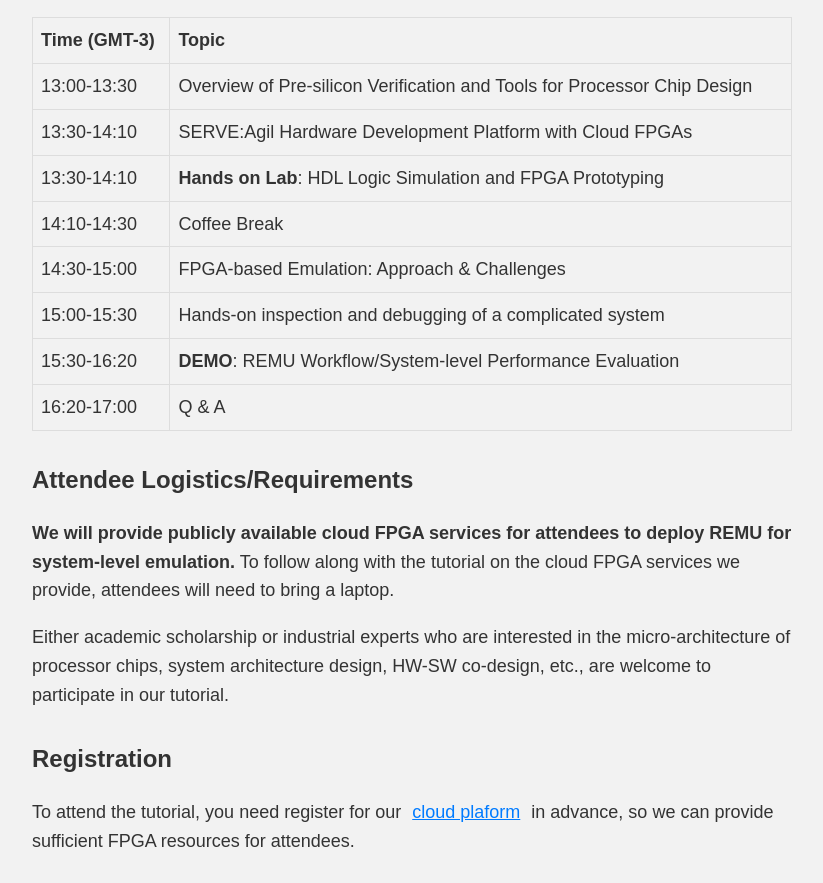
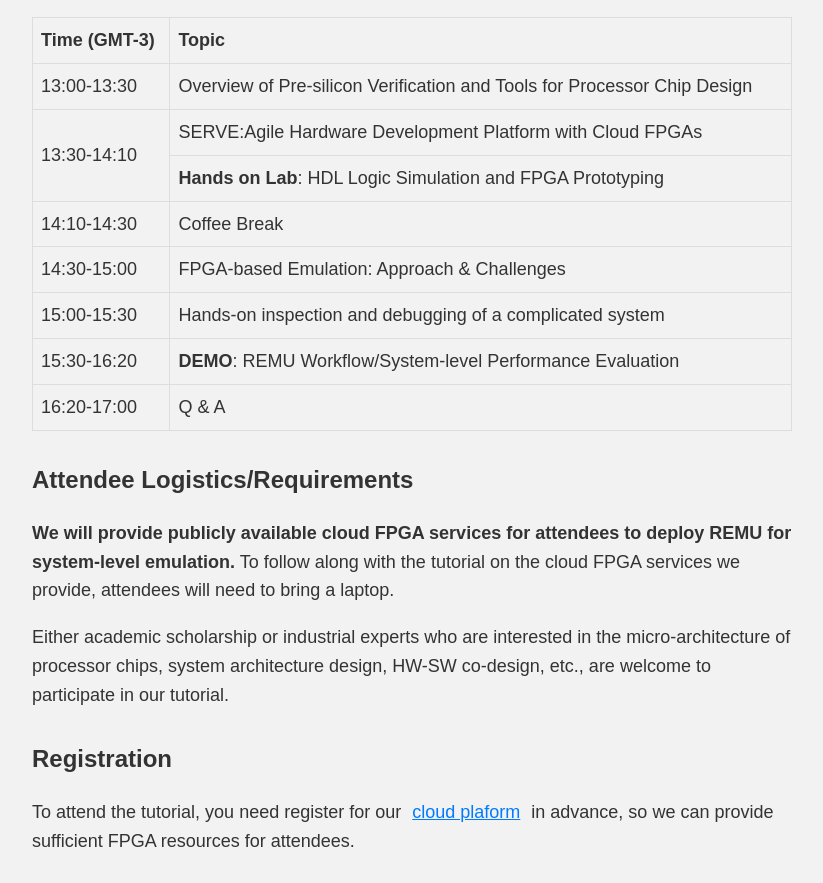
Before and after one commit to remu-toolkit/remu-toolkit.github.io, a plain HTML site: page index.html in a window 1280 px wide. Shown: the part 1596-2479 px from the top of the page, without its empty margins (228-1051 px from the left). Drawn offline with Linux system fonts and the light colour scheme.

Commit message:
Update index.html

```diff
--- a/index.html
+++ b/index.html
@@ -237,11 +237,10 @@ to support scalable system debugging on multi-FPGA.</p>
             <td>Overview of Pre-silicon Verification and Tools for Processor Chip Design</td>
           </tr>
           <tr>
-            <td>13:30-14:10</td>
-            <td>SERVE:Agil Hardware Development Platform with Cloud FPGAs</td>
+            <td rowspan="2">13:30-14:10</td>
+            <td>SERVE:Agile Hardware Development Platform with Cloud FPGAs</td>
           </tr>
           <tr>
-            <td>13:30-14:10</td>
             <td><b>Hands on Lab</b>: HDL Logic Simulation and FPGA Prototyping</td>
           </tr>
           <tr>
```
